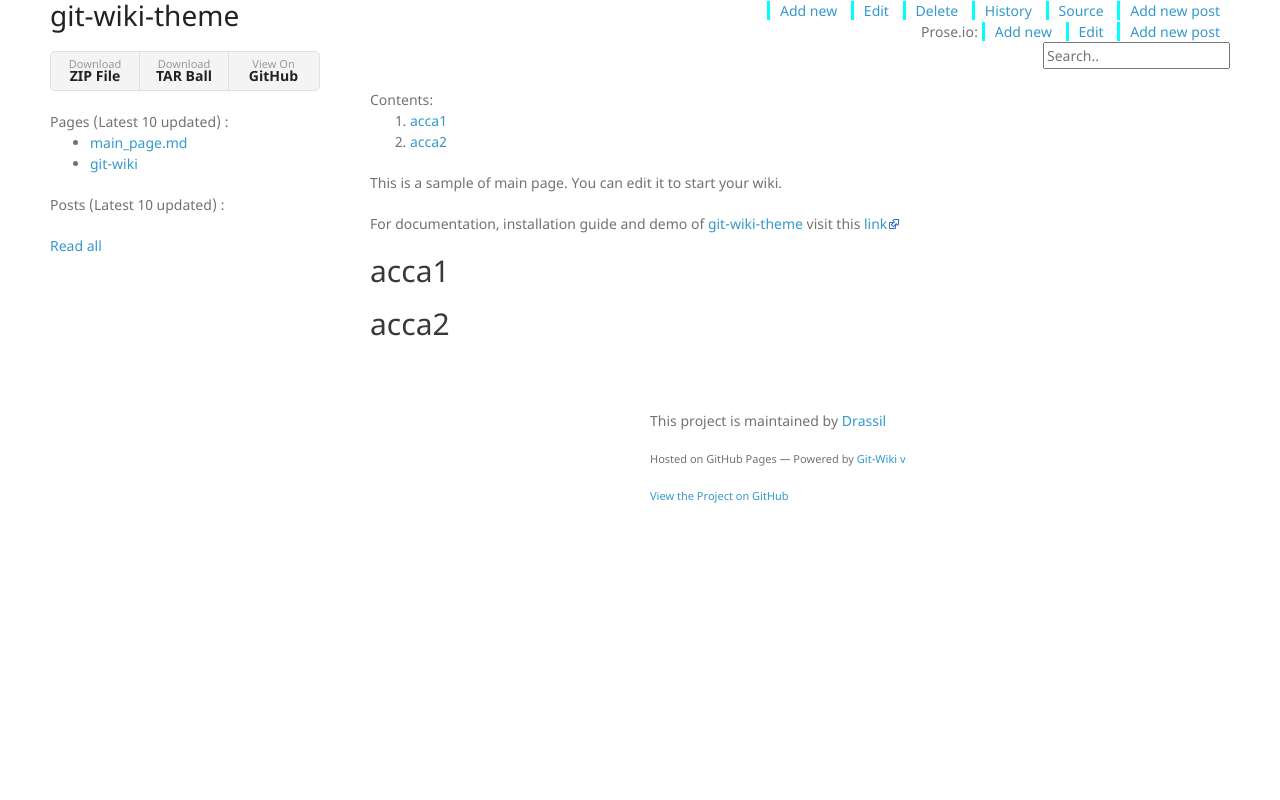
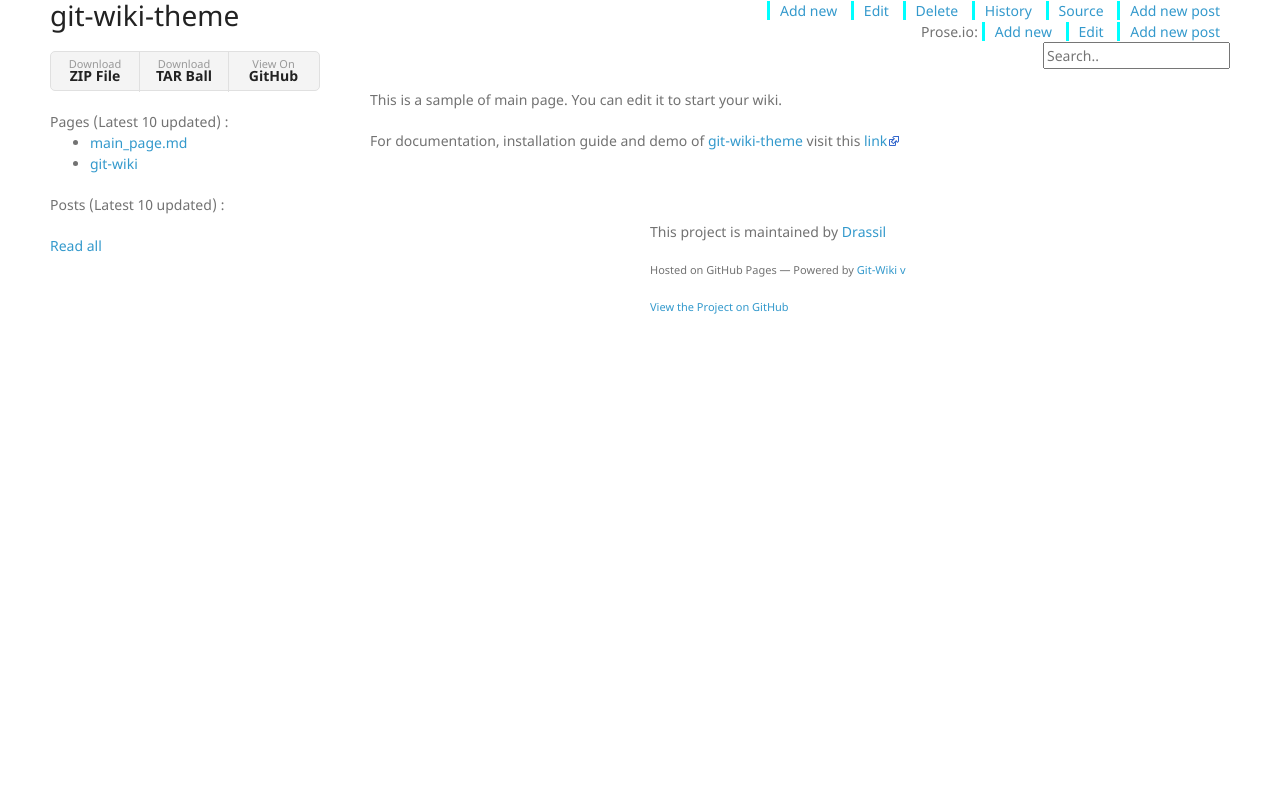
Before and after one commit to Drassil/git-wiki-theme, a Jekyll site: the page built from wiki/main_page.md, in a window 1280 px wide. Shown: the part 150-950 px from the top of the page. Built offline with Jekyll 4.4.1, drawn with Linux system fonts in a browser that asks for light colours; nearby versions of some CDN libraries.

Commit message:
removed useless headers

```diff
--- a/wiki/main_page.md
+++ b/wiki/main_page.md
@@ -5,7 +5,3 @@
 This is a sample of main page. You can edit it to start your wiki.
 
 For documentation, installation guide and demo of [git-wiki-theme](git-wiki-theme) visit this [link](http://drassil.github.io/git-wiki/)
-
-## acca1
-
-## acca2
```
